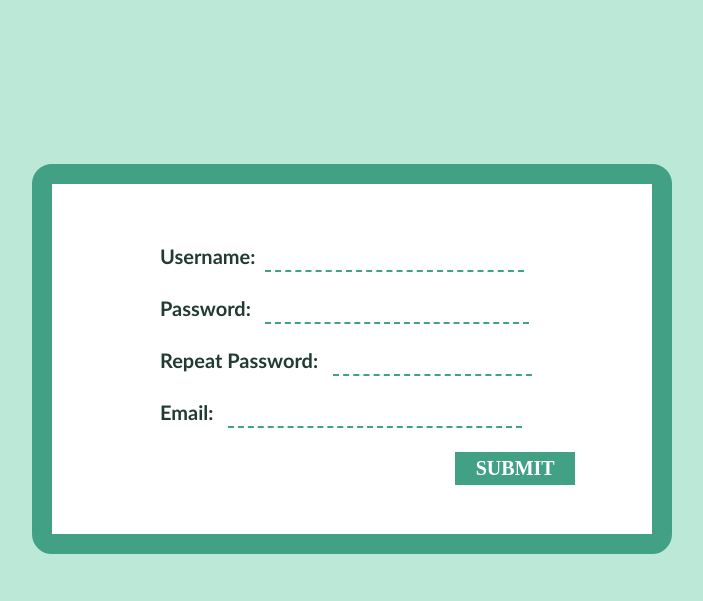
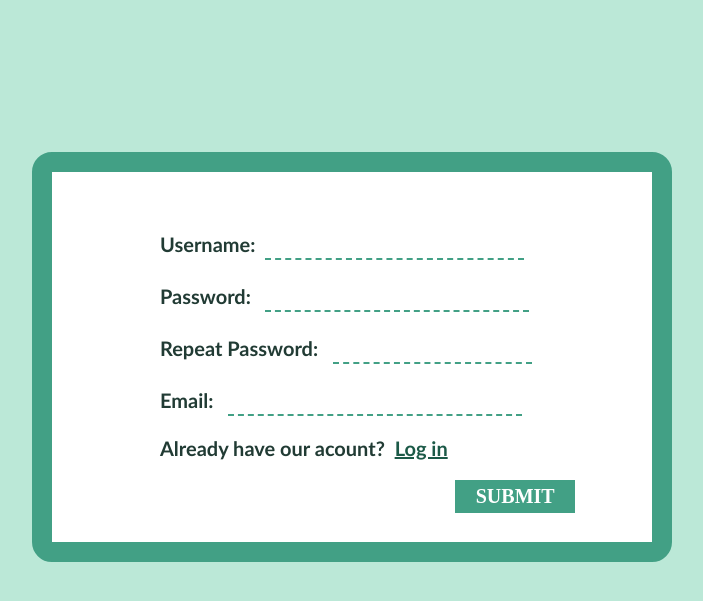
Before and after one commit to VivianNJU/TinyTwitter, a PHP site: page /myProject/Register.html in a window 1280 px wide. Shown: the top 601 px of the page, without its empty margins (288-991 px from the left). Run offline with PHP 8.4, Linux system fonts and the light colour scheme.

Commit message:
Added files via upload

```diff
--- a/Log in.html
+++ b/Log in.html
@@ -9,7 +9,8 @@
 	<div class="SignInArea">
 	<form  id="SignForm" action="" method="get">
   Username: &nbsp;<input id="input1" type="text" name="name"  /><br><br>
-  Password: &nbsp;&nbsp;<input  type="password" id="input2" type="text" name="password" /><br><br>
+  Password: &nbsp;&nbsp;<input  type="password" id="input2" type="text" name="password" /><br>
+  <p>Haven't joined us?&nbsp;&nbsp;<span><a href="Register.html">Register</a></span></p>
   <input class="button" type="submit" value="SUBMIT" />
 </form></div>
 </body>
--- a/Register.css
+++ b/Register.css
@@ -19,12 +19,18 @@ input{
 	border:0px;
 }
 
+a{
+	color:#1b5947;
+	font-family: 'Calibri';
+	font-weight:bolder;
+}
+
 .SignInArea{
 	margin: 0 auto;
-	margin-top: 13%;
+	margin-top: 12%;
     background-color: #ffffff;
     width:600px;
-    height:350px;
+    height:370px;
     border-radius: 20px 20px 20px 20px/20px 20px 20px 20px;
     border:20px solid #42a085;
 }
--- a/Register.html
+++ b/Register.html
@@ -11,7 +11,8 @@
   Username: &nbsp;<input id="input1" type="text" name="name" /><br><br>
   Password: &nbsp;&nbsp;<input  type="password" id="input2" type="text" name="password" /><br><br>
   Repeat Password:  &nbsp; <input  type="password" id="input3" type="text" name="rpassword" /><br><br>
-  Email:  &nbsp; <input id="input4" type="text" name="email" /><br><br>
+  Email:  &nbsp; <input id="input4" type="text" name="email" /><br>
+  <p>Already have our acount?&nbsp;&nbsp;<span><a href="Log in.html">Log in</a></span></p>
   <input class="button" type="submit" value="SUBMIT" />
 </form></div>
 </body>
--- a/TinyTwitter.css
+++ b/TinyTwitter.css
@@ -48,7 +48,7 @@ hr{
 }
 
 .link{
-	margin-left:75%;
+	margin-left:82%;
 }
 
 .linkArea{
--- a/TinyTwitter.html
+++ b/TinyTwitter.html
@@ -9,8 +9,7 @@
 	 <div class="sendTwitter">
      	<div class = 'linkArea'>
      		<div class="link">
-     			<span><a href="Register.html">Register</a></span>
-     			<span><a href="Log in.html">Log in</a></span>
+     			<span><a href="Log in.html">Log out</a></span>
      			<span><a href="My Homepage.html">MY HOMEPAGE</a></span>
     	 	</div>
      		<hr></hr>
```
Also changed, not shown: Log in.css (+8 -1 lines).
